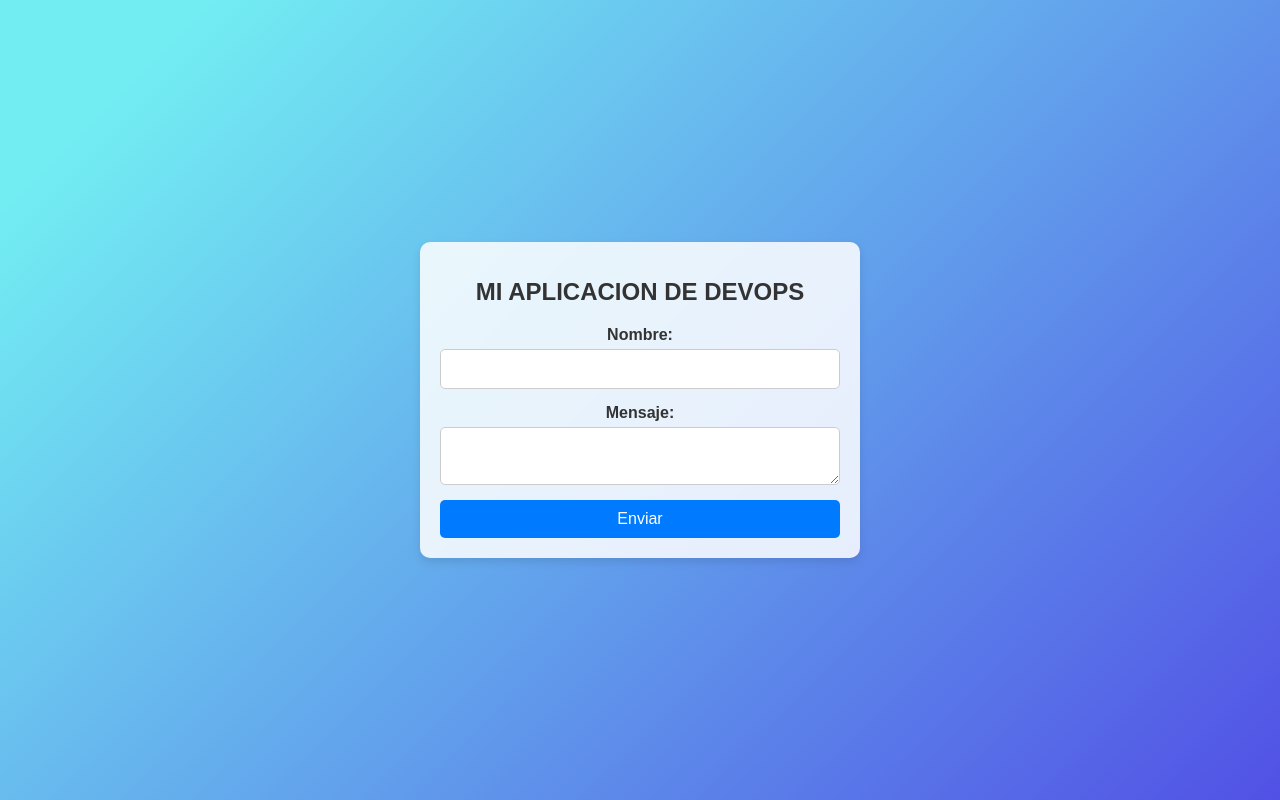
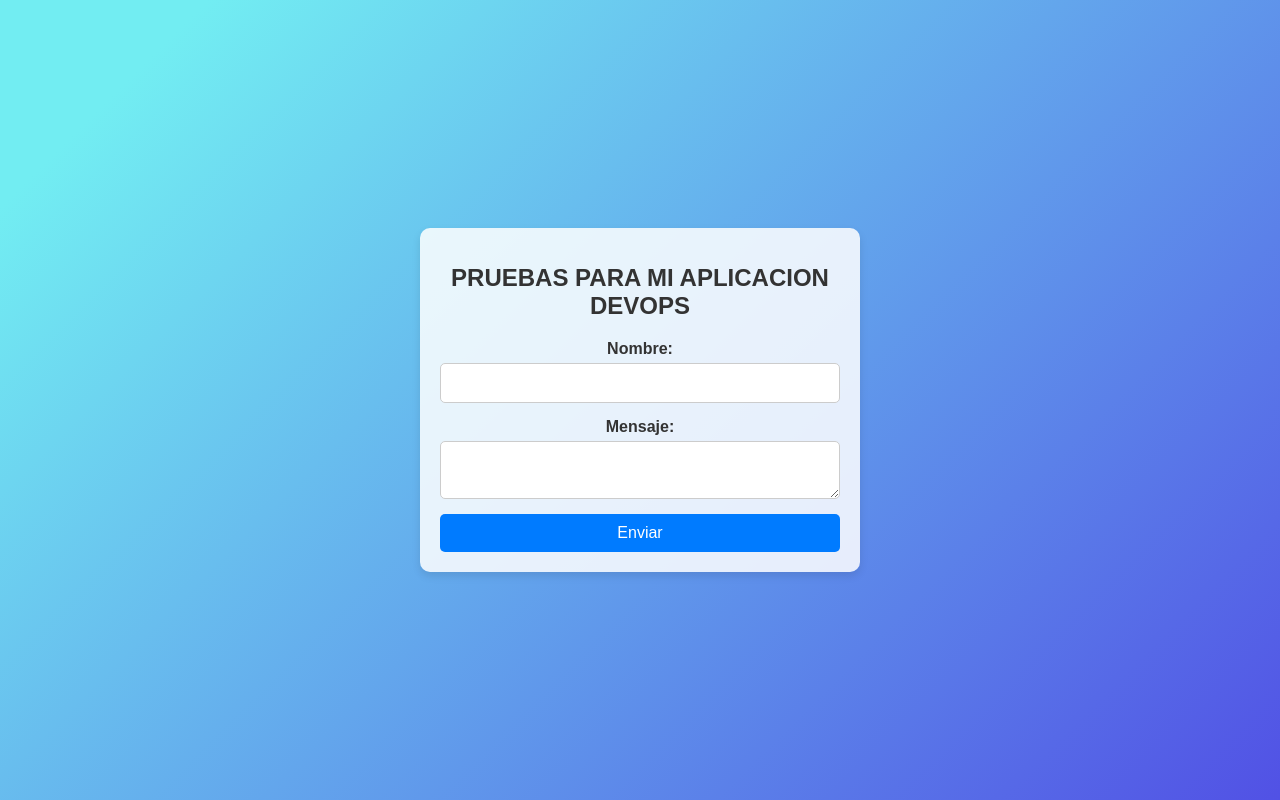
Before and after one commit to kenser11547/mi-aplicacion, a website: page public/index.html in a window 1280 px wide. Drawn offline with Linux system fonts and the light colour scheme.

Commit message:
CAMBVIOS DE PRUEBAS

```diff
--- a/public/index.html
+++ b/public/index.html
@@ -8,7 +8,7 @@
 </head>
 <body>
     <div class="container">
-        <h1>MI APLICACION DE DEVOPS</h1>
+        <h1>PRUEBAS PARA MI APLICACION DEVOPS</h1>
         <form action="/submit" method="post">
             <label for="name">Nombre:</label>
             <input type="text" id="name" name="name" required>
```
